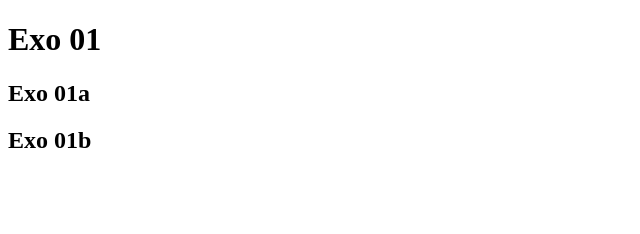
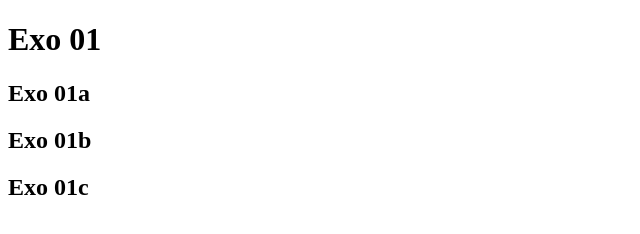
Before and after one commit to ChristianCasari/Eercice01, a plain HTML site: page index.html in a window 1280 px wide. Shown: the whole page, without its empty margins (0-640 px from the left). Drawn offline with Linux system fonts and the light colour scheme.

Commit message:
exercice02TextSuite

```diff
--- a/index.html
+++ b/index.html
@@ -9,5 +9,6 @@
         <h1>Exo 01</h1>
             <h2>Exo 01a</h2>
             <h2>Exo 01b</h2>
+            <h2>Exo 01c</h2>
     </body>
 </html>
```
